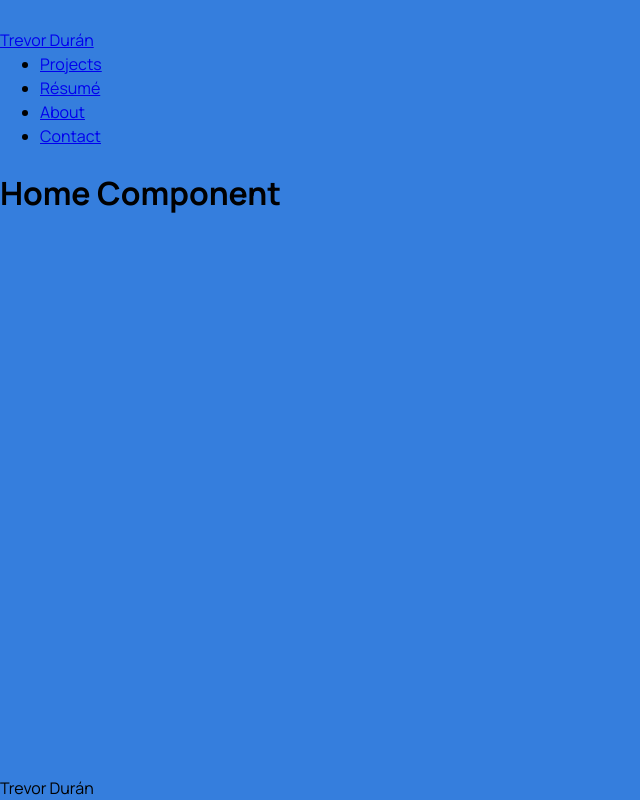
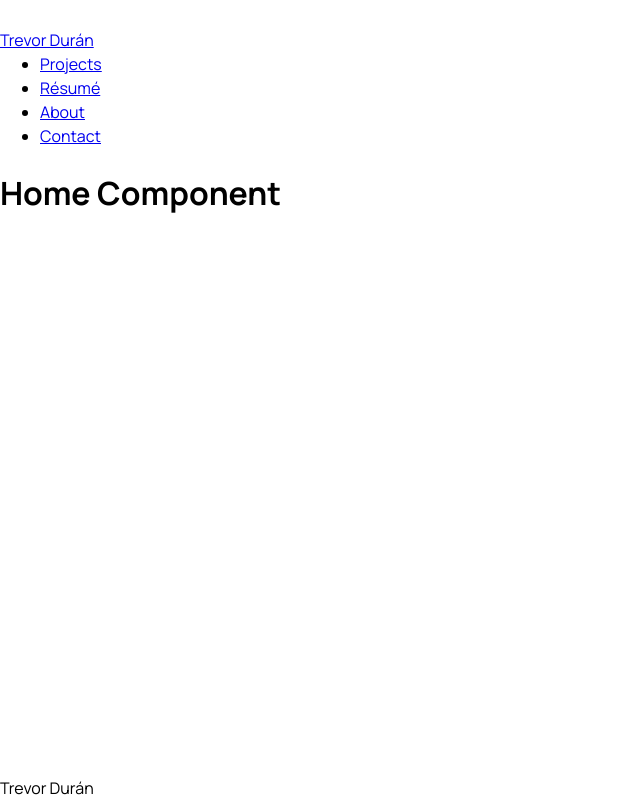
Before and after one commit to trevclev0/clevertrevor, a React (Create React App) app: page / in a window 1280 px wide. Shown: the whole page, without its empty margins (0-640 px from the left). Built offline with nearby package versions, Linux system fonts and the light colour scheme.

Commit message:
feat: remove background-color

```diff
--- a/src/components/App/App.tsx
+++ b/src/components/App/App.tsx
@@ -9,7 +9,7 @@ import Contact from "../../pages/Contact/Contact";
 
 function App() {
   return (
-    <div className="App bg-blue flex flex-column vh-100">
+    <div className="App flex flex-column vh-100">
       <Router>
         <header>
           <Navbar />
```
